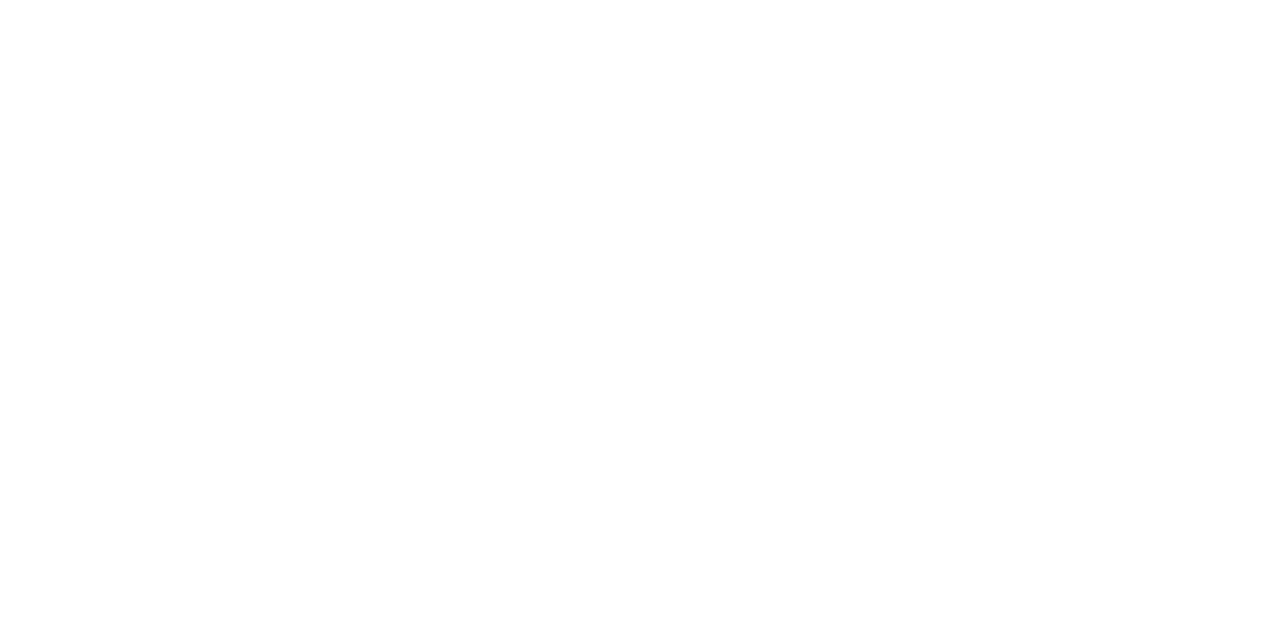
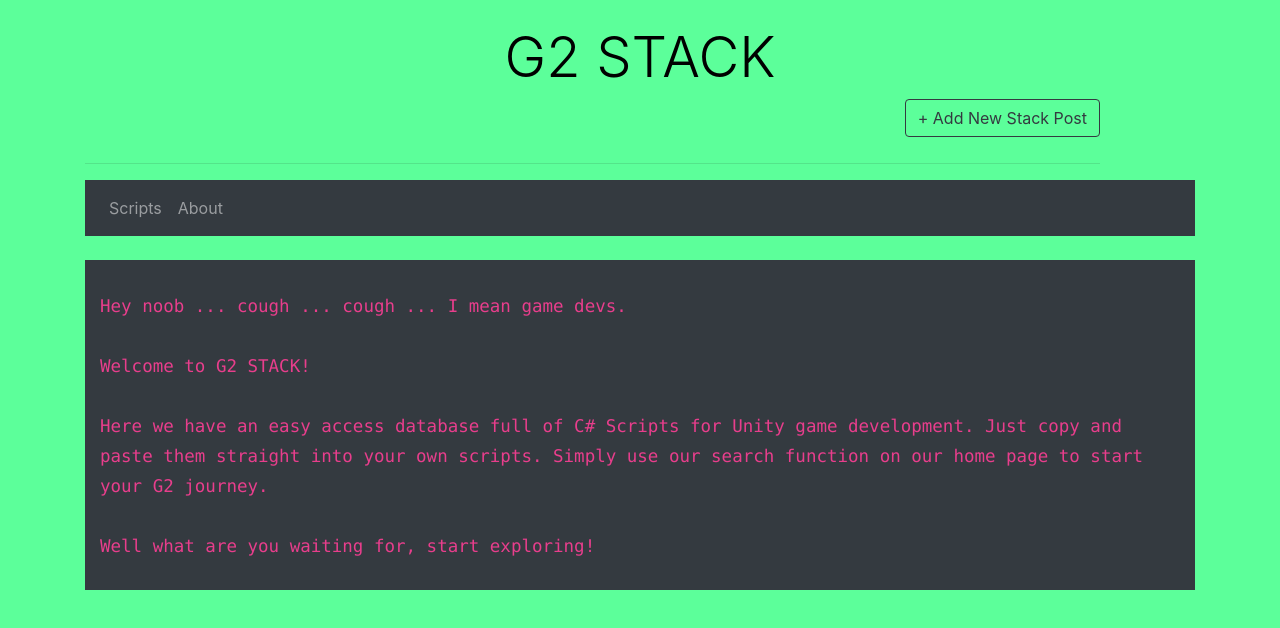
Before and after one commit to dthomas40/g2stack, a React (Create React App) app in the folder g2stack-frontend/: page /about in a window 1280 px wide. Shown: the top 628 px of the page. Built offline with nearby package versions, Linux system fonts and the light colour scheme.

Commit message:
added about page

```diff
--- a/g2stack-frontend/src/App.js
+++ b/g2stack-frontend/src/App.js
@@ -6,6 +6,7 @@
 import ShowBookList from './components/ShowBookList';
 import ShowBookDetails from './components/ShowBookDetails';
 import UpdateBookInfo from './components/UpdateBookInfo';
+import About from './components/About';
 
 class App extends Component {
   render() {
@@ -16,6 +17,7 @@
           <Route path='/create-book' component={CreateBook} />
           <Route path='/edit-book/:id' component={UpdateBookInfo} />
           <Route path='/show-book/:id' component={ShowBookDetails} />
+          <Route path='/about' component={About} />
         </div>
       </Router>
     );
--- /dev/null
+++ b/g2stack-frontend/src/components/About.js
@@ -0,0 +1,49 @@
+import React from 'react'
+import { Link } from 'react-router-dom';
+import Navbar from "./Navbar"
+import '../App.css';
+
+function About() {
+    return (
+<div className="ShowBookList">
+        <div className="container">
+          <div className="row">
+            <div className="col-md-12">
+              <br />
+              <h2 className="display-4 text-center">G2 STACK</h2>
+            </div>
+
+            <div className="col-md-11">
+              <Link to="/create-book" className="btn btn-outline-dark float-right">
+                + Add New Stack Post
+              </Link>
+              <br />
+              <br />
+              <hr />
+            </div>
+
+          </div>
+
+          <Navbar />
+          <br />
+
+          <div class="container-fluid bg-dark blockquote">
+              <code> <br />
+                Hey noob ... cough ... cough ... I mean game devs. <br /><br />
+
+                Welcome to G2 STACK! <br /><br />
+
+                Here we have an easy access database full of C# Scripts for
+                Unity game development. Just copy and paste them straight into
+                your own scripts. Simply use our search function on our home
+                page to start your G2 journey. <br /><br />
+
+                Well what are you waiting for, start exploring! <br /><br />
+              </code>
+            </div>
+        </div>
+      </div>
+    )
+}
+
+export default About
--- /dev/null
+++ b/g2stack-frontend/src/components/Navbar.js
@@ -0,0 +1,22 @@
+import React, { Component } from 'react';
+import { Link } from 'react-router-dom';
+
+export default class Navbar extends Component {
+
+  render() {
+    return (
+      <nav className="navbar navbar-dark bg-dark navbar-expand-lg">
+        <div className="collpase navbar-collapse">
+            <ul className="navbar-nav mr-auto">
+                <li className="navbar-item">
+                    <Link to="/" className="nav-link">Scripts</Link>
+                </li>
+                <li className="navbar-item">
+                    <Link to="/about" className="nav-link">About</Link>
+                </li>
+            </ul>
+        </div>
+      </nav>
+    );
+  }
+}
--- a/g2stack-frontend/src/components/ShowBookList.js
+++ b/g2stack-frontend/src/components/ShowBookList.js
@@ -3,6 +3,7 @@
 import axios from 'axios';
 import { Link } from 'react-router-dom';
 import BookCard from './BookCard';
+import Navbar from "./Navbar"
 
 class ShowBookList extends Component {
   constructor(props) {
@@ -59,6 +60,9 @@
 
           </div>
 
+          <Navbar />
+          <br />
+
           <div className="list">
                 {bookList}
           </div>
```
